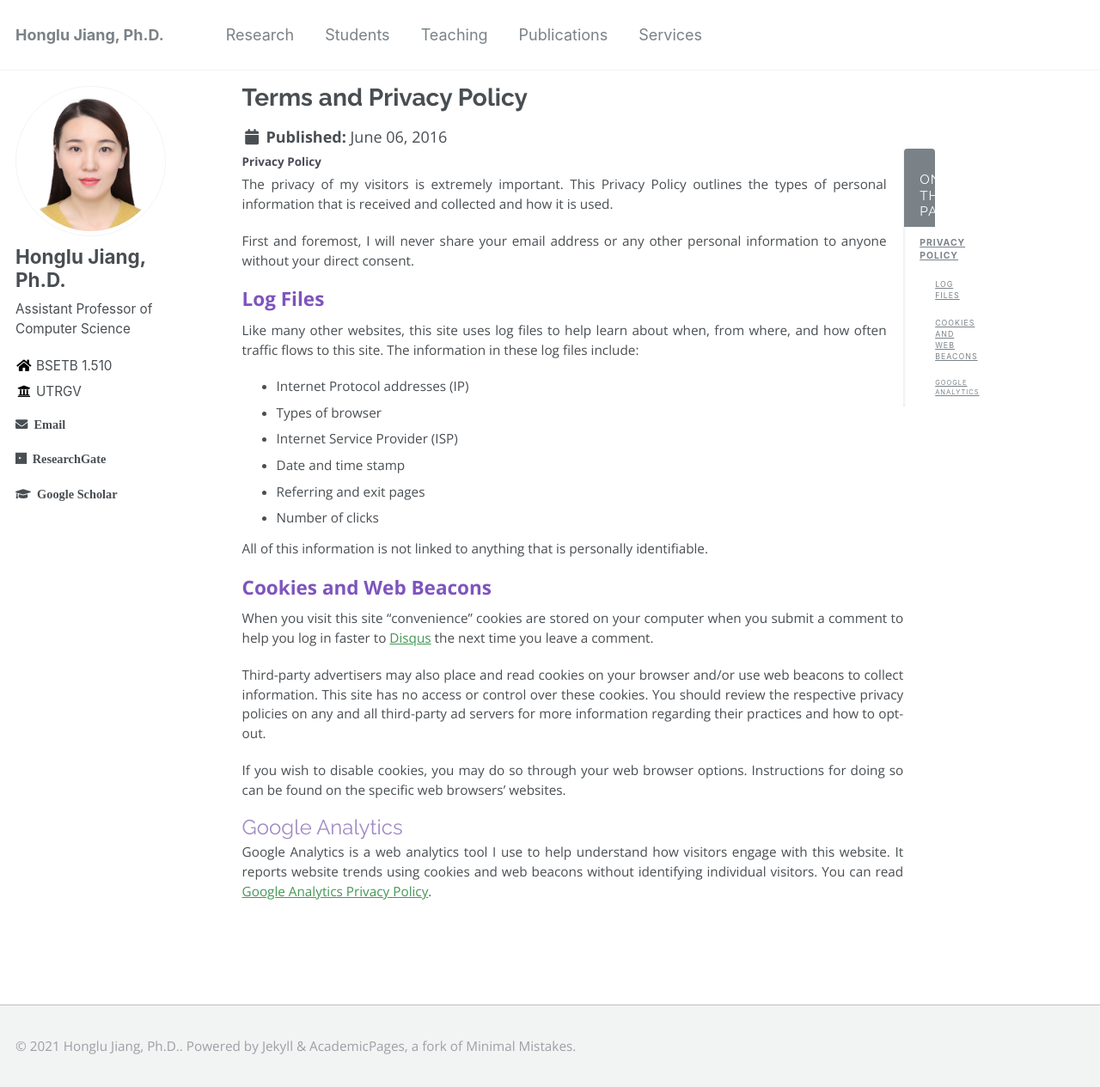
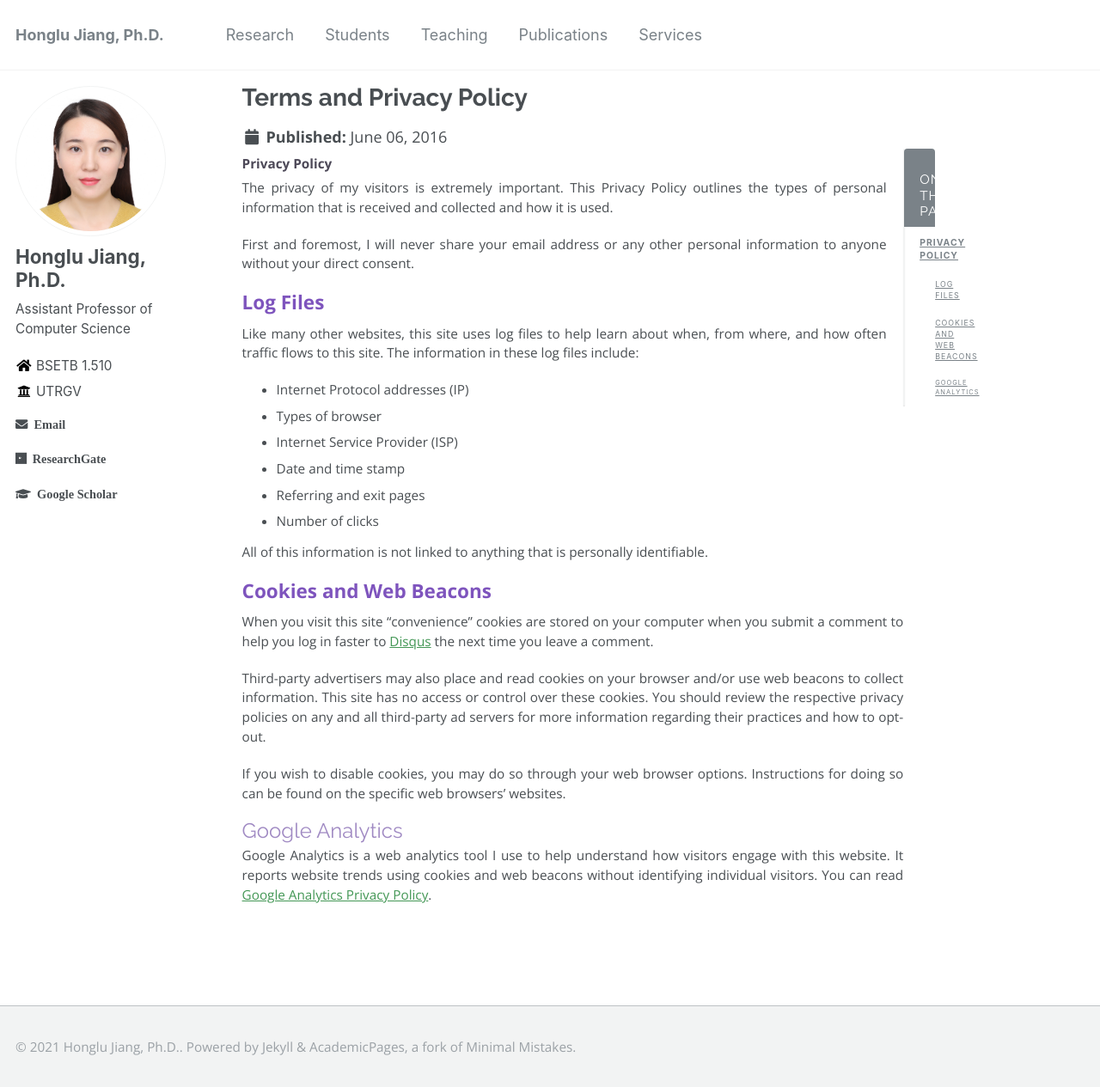
Before and after one commit to hljiang0720/hljiang.github.io, a Jekyll site: the page built from _pages/terms.md, in a window 1280 px wide and 1265 px high. Shown: the whole window at 86% size. Built offline with Jekyll 4.4.1, drawn with Linux system fonts in a browser that asks for light colours.

Commit message:
Update _variables.scss

```diff
--- a/_sass/_variables.scss
+++ b/_sass/_variables.scss
@@ -42,7 +42,7 @@
 $type-size-5                : 1.25em;      // ~16px
 $type-size-6                : 0.85em;   // ~12px
 $type-size-7                : 0.85em; // ~11px
-$type-size-8                : 0.75em;  // ~10px
+$type-size-8                : 0.85em;  // ~10px
 
 
 /*
```
